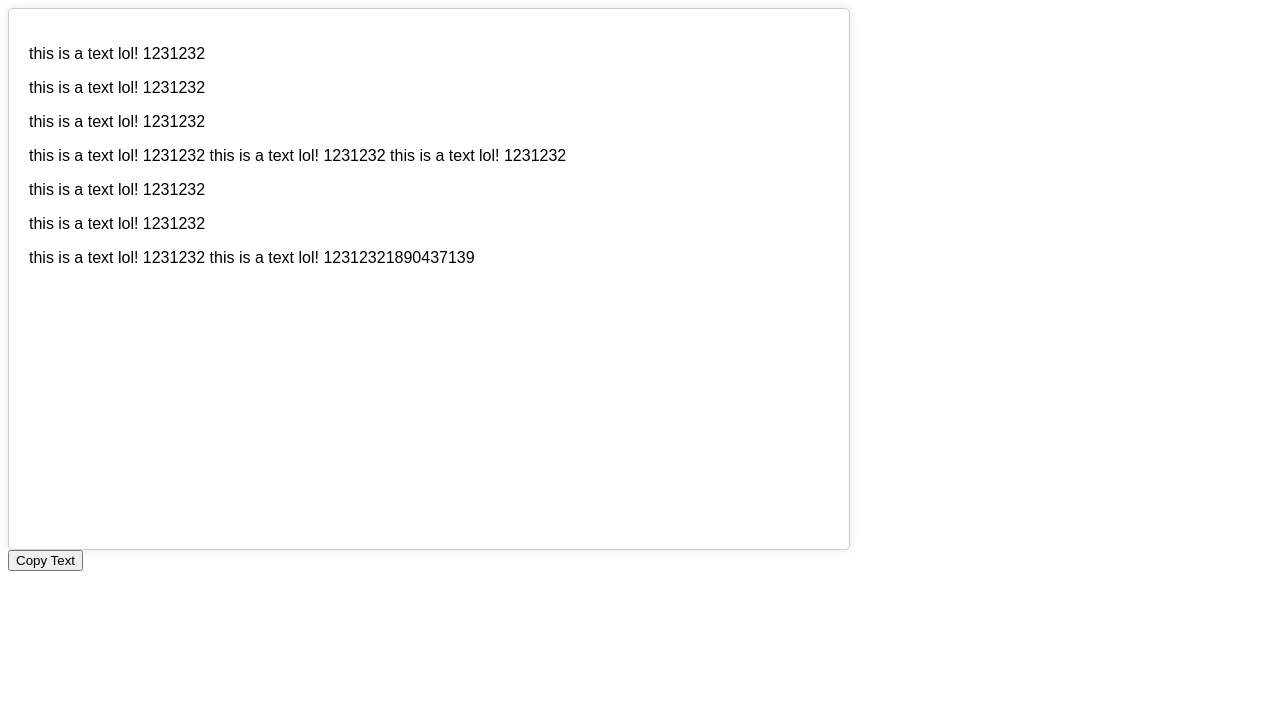
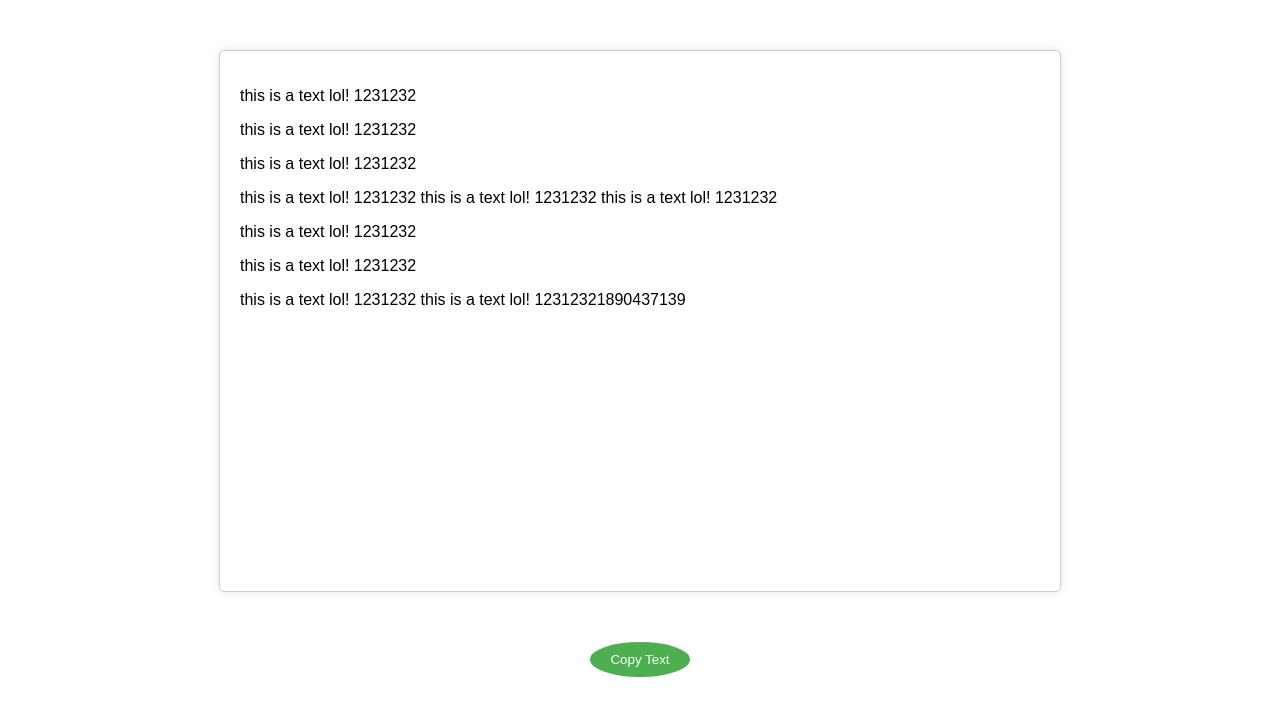
Before and after one commit to JSJUR/JSJUR.github.io, a plain HTML site: page index.html in a window 1280 px wide. Drawn offline with Linux system fonts and the light colour scheme.

Commit message:
Update index.html

```diff
--- a/index.html
+++ b/index.html
@@ -12,6 +12,22 @@
             border: 1px solid #ccc;
             border-radius: 5px;
             box-shadow: 0px 0px 10px rgba(0,0,0,0.1);
+            margin: 50px auto;
+        }
+
+        #copy-button {
+            background-color: #4CAF50;
+            color: #fff;
+            padding: 10px 20px;
+            border: none;
+            border-radius: 50%;
+            cursor: pointer;
+            display: block;
+            margin: 20px auto;
+        }
+
+        #copy-button:hover {
+            background-color: #3e8e41;
         }
     </style>
 </head>
```
